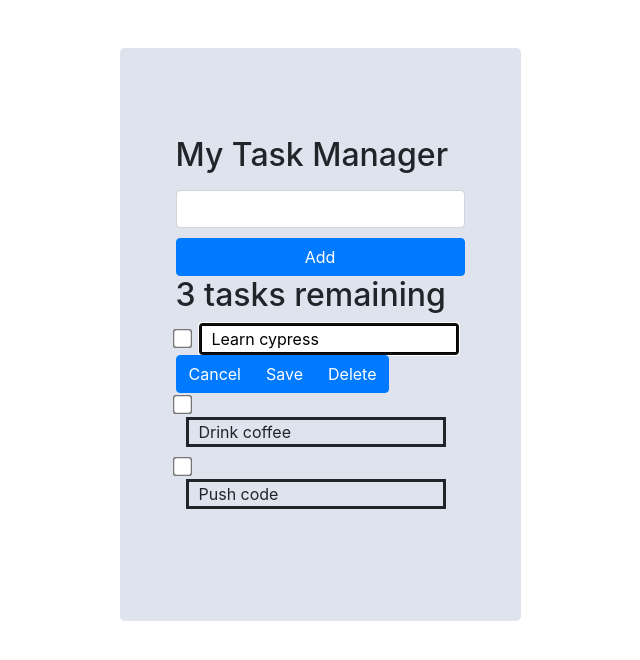
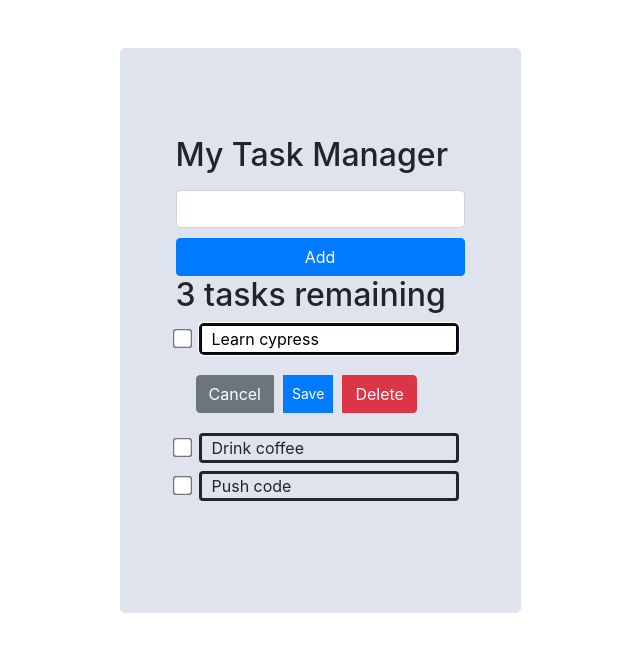
Before and after one commit to ryan-at-cypress/cypress-react-task, a React (Create React App) app: page / in a window 1280 px wide. Both pictures are taken after a click on the label "Learn cypress". Shown: the top 660 px of the page, without its empty margins (320-960 px from the left). Built offline with nearby package versions, Linux system fonts and the light colour scheme.

Commit message:
more bootstrap

```diff
--- a/src/components/Todo.js
+++ b/src/components/Todo.js
@@ -56,20 +56,26 @@ export default function Todo(props) {
 
         <div className="btn-group">
           <Button
+            variant="secondary"
             type="button"
-            className="btn todo-cancel"
+            className="todo-btn todo-cancel"
             onClick={() => setEditing(false)}
           >
             Cancel
             <span className="visually-hidden">renaming {props.name}</span>
           </Button>
-          <Button type="submit" className="btn btn__primary todo-edit">
+          <Button
+            variant="primary"
+            size="sm"
+            type="submit"
+            className="todo-btn btn__primary todo-edit">
             Save
             <span className="visually-hidden">new name for {props.name}</span>
           </Button>
           <Button
+              variant="danger"
               type="button"
-              className="btn btn__danger"
+              className="todo-btn btn__danger"
               onClick={() => props.deleteTask(props.id)}
             >
               Delete <span className="visually-hidden">{props.name}</span>
@@ -79,21 +85,19 @@ export default function Todo(props) {
     </Form>
   );
   const viewTemplate = (
-    <Form>
     <div className="stack-small">
       <div className="c-cb">
-          <Form.Check
+          <input
             id={props.id}
             type="checkbox"
             defaultChecked={props.completed}
             onChange={() => props.toggleTaskCompleted(props.id)}
           />
-          <Form.Label className="todo-label" data-cy="todo-label" htmlFor={props.id} onClick={() => handleLabelClick()}>
+          <label className="todo-label" data-cy="todo-label" htmlFor={props.id} onClick={() => handleLabelClick()}>
             {props.name}
-          </Form.Label>
+          </label>
         </div>
     </div>
-    </Form>
   );
 
    // isEditing is set by onClick in the edit button
--- a/src/index.css
+++ b/src/index.css
@@ -18,6 +18,7 @@ white-space: nowrap;
     margin-left: 10px;
     cursor: pointer;
     border: solid;
+    border-radius: 4px;
     width:90%;
 }
 
@@ -32,3 +33,11 @@ input[type=checkbox] {
 #add_task {
     margin-top: 10px;
 }
+
+.btn-group {
+    margin: 10px;
+}
+
+.todo-btn {
+    margin: 10px;
+}
```
